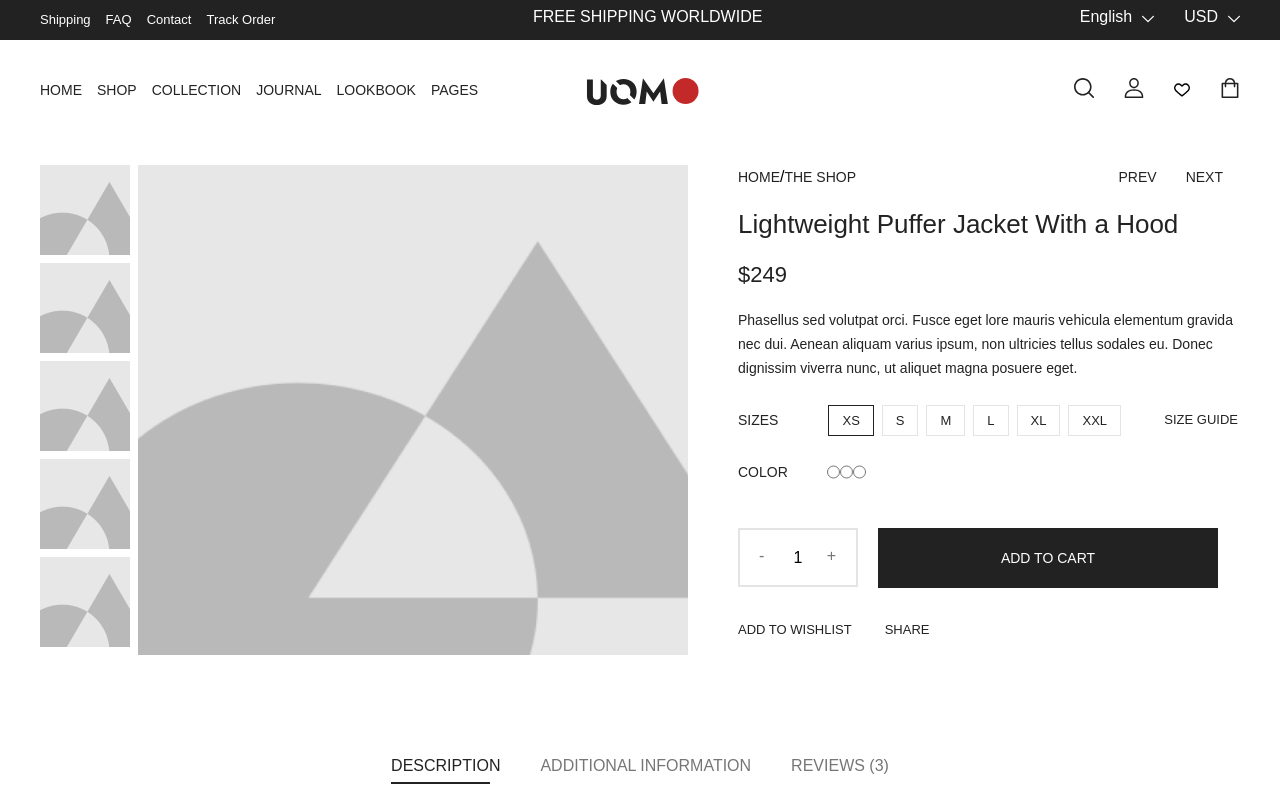
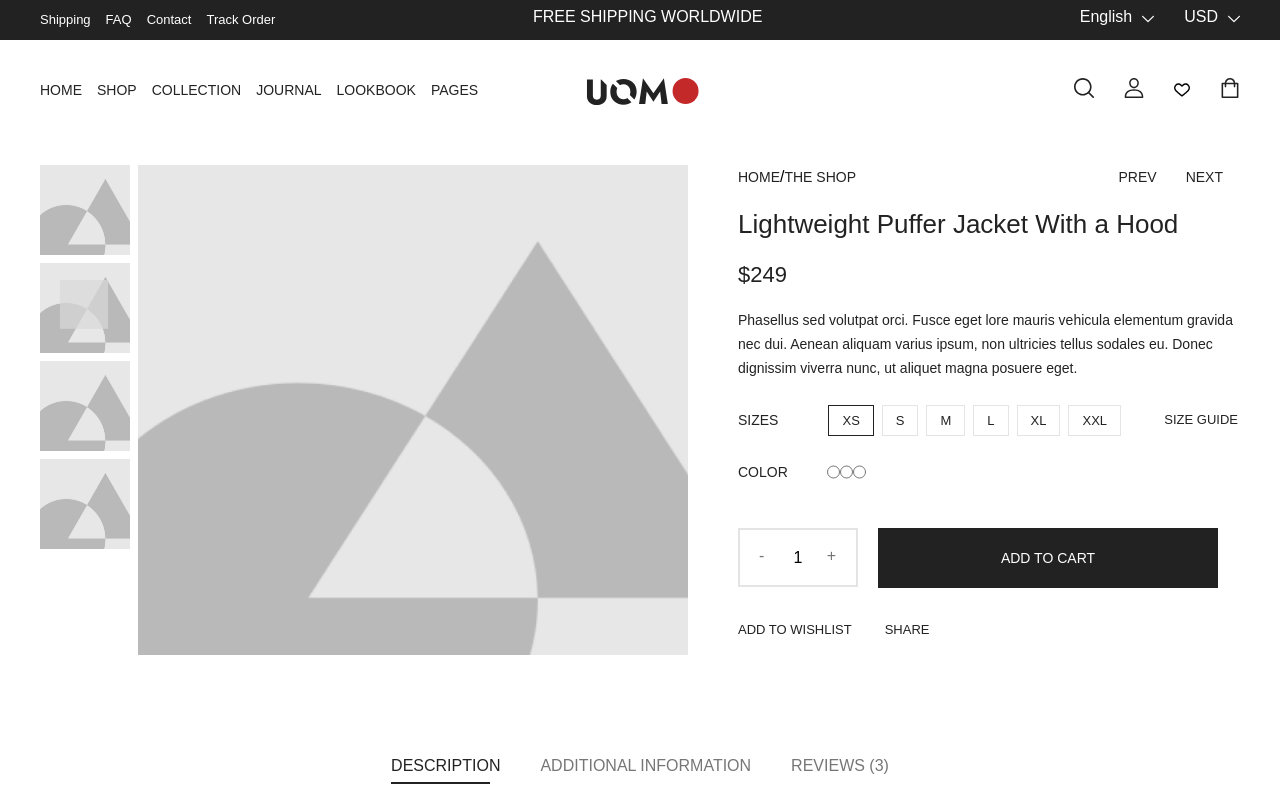
Before and after one commit to rykon97/vuejs-project, a Vue app: page /product in a window 1280 px wide. Shown: the top 800 px of the page. Built offline with nearby package versions, Linux system fonts and the light colour scheme.

Commit message:
Смена размерной сетки

```diff
--- a/src/components/Product.vue
+++ b/src/components/Product.vue
@@ -5,11 +5,7 @@
                 <div class="preview">
                     <div class="images">
                         <div class="list">
-                            <img class="soft-image" src="/img/list_images.png" alt="lol">
-                            <img class="soft-image" src="/img/list_images.png" alt="lol">
-                            <img class="soft-image" src="/img/list_images.png" alt="lol">
-                            <img class="soft-image" src="/img/list_images.png" alt="lol">
-                            <img class="soft-image" src="/img/list_images.png" alt="lol">
+                            <img v-for="(item, index) in images" :src="item" alt="">
                         </div>
                         <img class="main-image" src="/img/main-image.png" alt="suk">
                     </div>
@@ -108,13 +104,16 @@ export default {
             activeSize: 0,
             sizes: [
                 "XS", "S", "M", "L", "XL","XXL"
+            ],
+            images: [
+                "/img/main-image.png", "/img/second-image.png", "/img/main-image.png", "/img/main-image.png"
             ]
         }
     },
     methods: {
         changeSize(active) {
             this.activeSize = active;
-        }
+        },
     },
     components: { Product },
 }
@@ -146,6 +145,11 @@ export default {
         display: flex
         flex-direction: column
         margin-right: 8px
+        img
+            width: 90px
+            height: 90px
+            &:not(:last-child)
+                margin-bottom: 8px
     .main-info
         width: 500px
     .breadcrumbs
```
Also changed, not shown: public/img/second-image.png (added).
